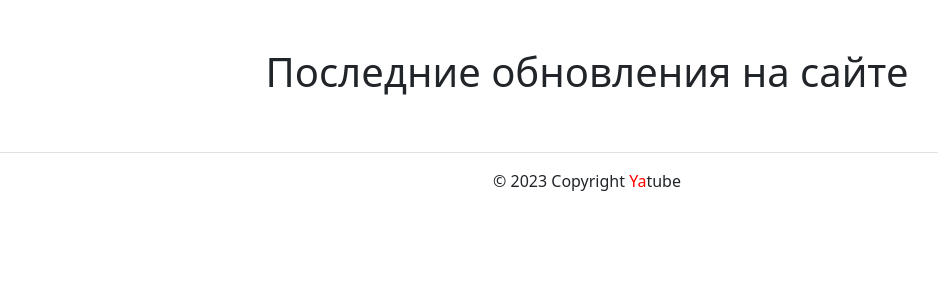
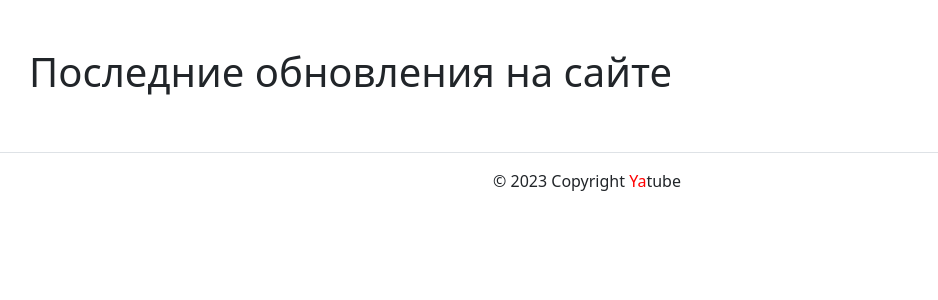
Before and after one commit to Artem4es/hw05_final, a Django app: page / in a window 1280 px wide. Shown: the part 56-356 px from the top of the page, without its empty margins (53-991 px from the left). Run offline with Django 3.2, Linux system fonts and the light colour scheme; data that the repository does not hold is empty; some libraries are stand-ins or nearby versions.

Commit message:
stock index view

```diff
--- a/yatube/templates/posts/index.html
+++ b/yatube/templates/posts/index.html
@@ -1,10 +1,8 @@
 {% extends 'base.html' %}
 {% block content %}
-  <div class="contik-xl py-5">
+  <div class="container py-5">
     {% include 'posts/includes/switcher.html' %}
-    <center>
     <h1>Последние обновления на сайте</h1>
-    </center>
     {% for post in page_obj %}
       {% include 'includes/article.html' %}
     {% endfor %}
```
Also changed, not shown: yatube/templates/includes/article.html (+1 -1 lines).
